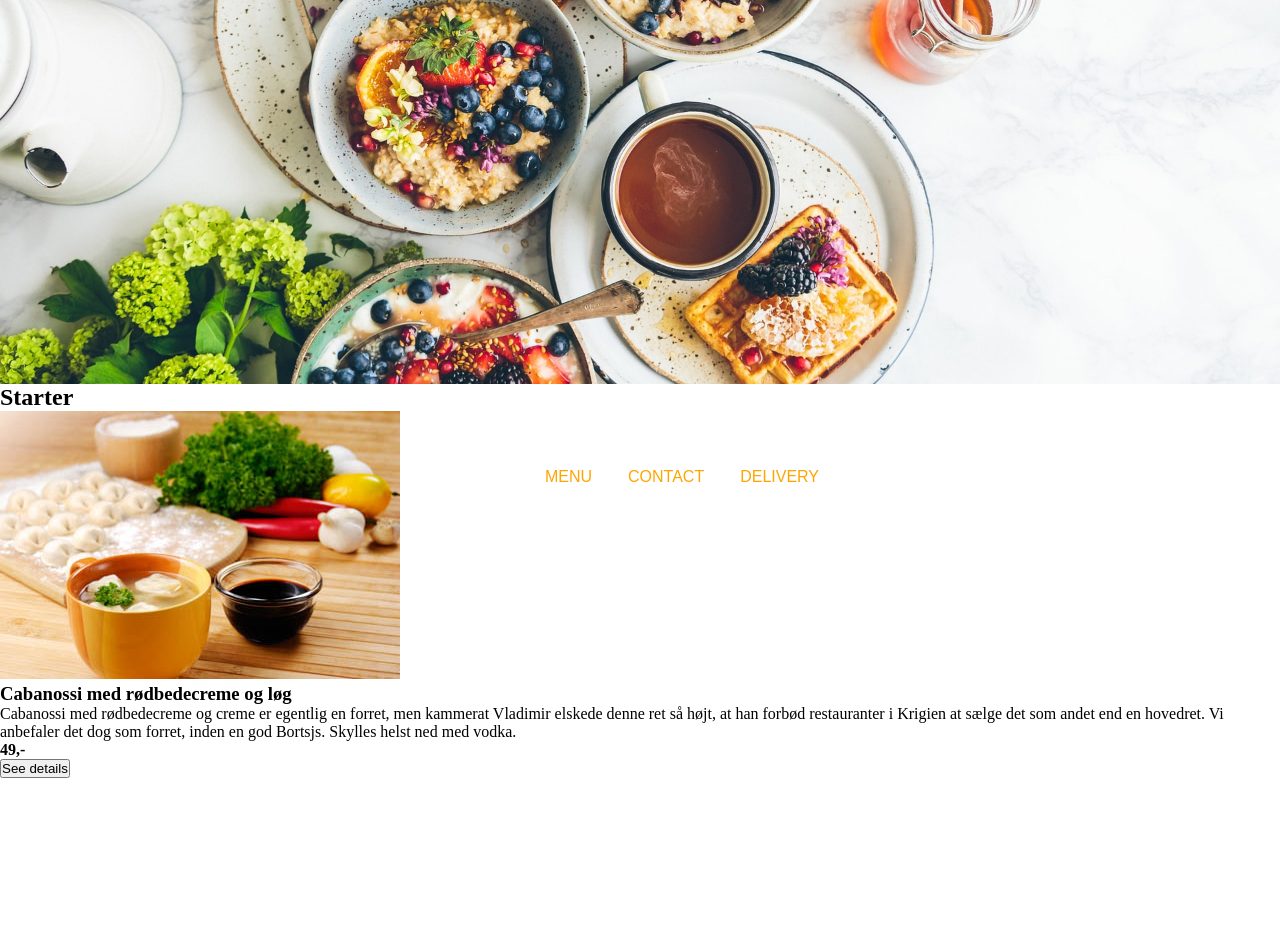
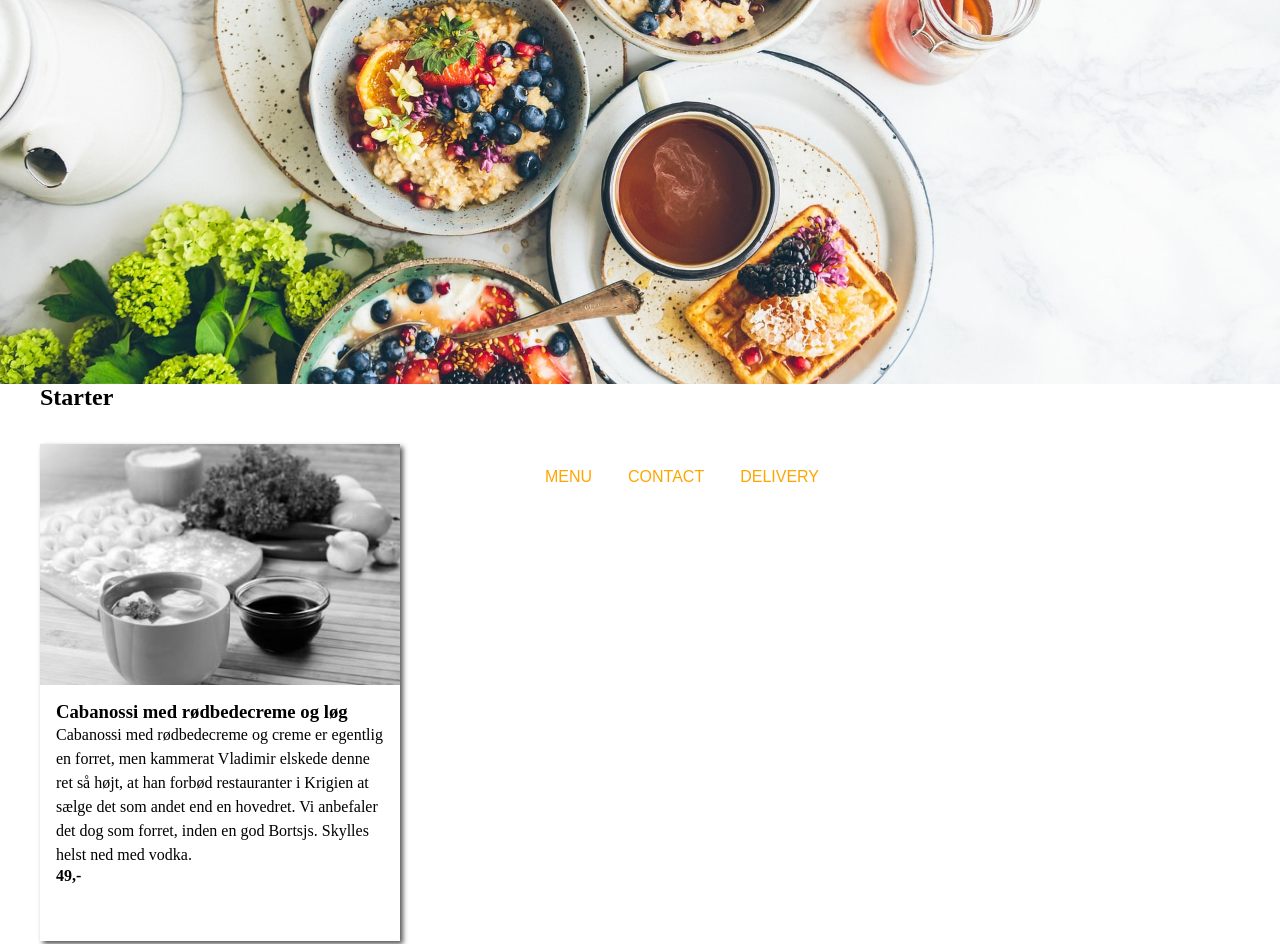
Before and after one commit to antoniapuspan/Petrograd, a plain HTML site: page index.html in a window 1280 px wide. Shown: the top 944 px of the page. Before the commit the page ends 800 px from the top, so only its background shows below. Drawn offline with Linux system fonts and the light colour scheme.

Commit message:
product styling

```diff
--- a/style.css
+++ b/style.css
@@ -31,3 +31,73 @@ header {
 
 
 }
+img {
+  max-width: 100%;
+  height: auto;
+}
+
+body {
+  margin: 0;
+  font-family: var(--font-body);
+  color: var(--font-color-primary);
+  background-color: var(--primary);
+}
+
+.logoimg {
+  margin-top: 75px;
+}
+
+.productlist img {
+  filter: grayscale(100%);
+  transition: all 0.4s;
+}
+
+.product:hover img {
+  filter: grayscale(30%);
+}
+
+.productlist > section {
+  display: grid;
+  max-width: 1200px;
+  margin: auto;
+  grid-template-columns: repeat(auto-fill, minmax(300px, 1fr));
+  grid-gap: 60px;
+  margin-bottom: 60px;
+}
+
+.productlist > section > h2 {
+  grid-column: 1/-1;
+  margin-bottom: -40px;
+}
+
+.product {
+  display: flex;
+  flex-direction: column;
+  background: rgba(255, 255, 255, 1);
+  box-shadow: 3px 3px 5px #000000ab;
+  position: relative;
+}
+
+.product p {
+  color: var(--font-color-secondary);
+  font-size: 1rem;
+  line-height: 1.5rem;
+}
+
+.productbody {
+  display: flex;
+  flex: auto;
+  flex-direction: column;
+  justify-content: space-between;
+  padding: 1em;
+}
+
+.productbody button {
+  margin-top: auto;
+  background-color: var(--secondary-light);
+  color: #fff;
+  border: 0;
+  padding: 8px;
+  font-size: 1.3rem;
+  cursor: pointer;
+}
```
